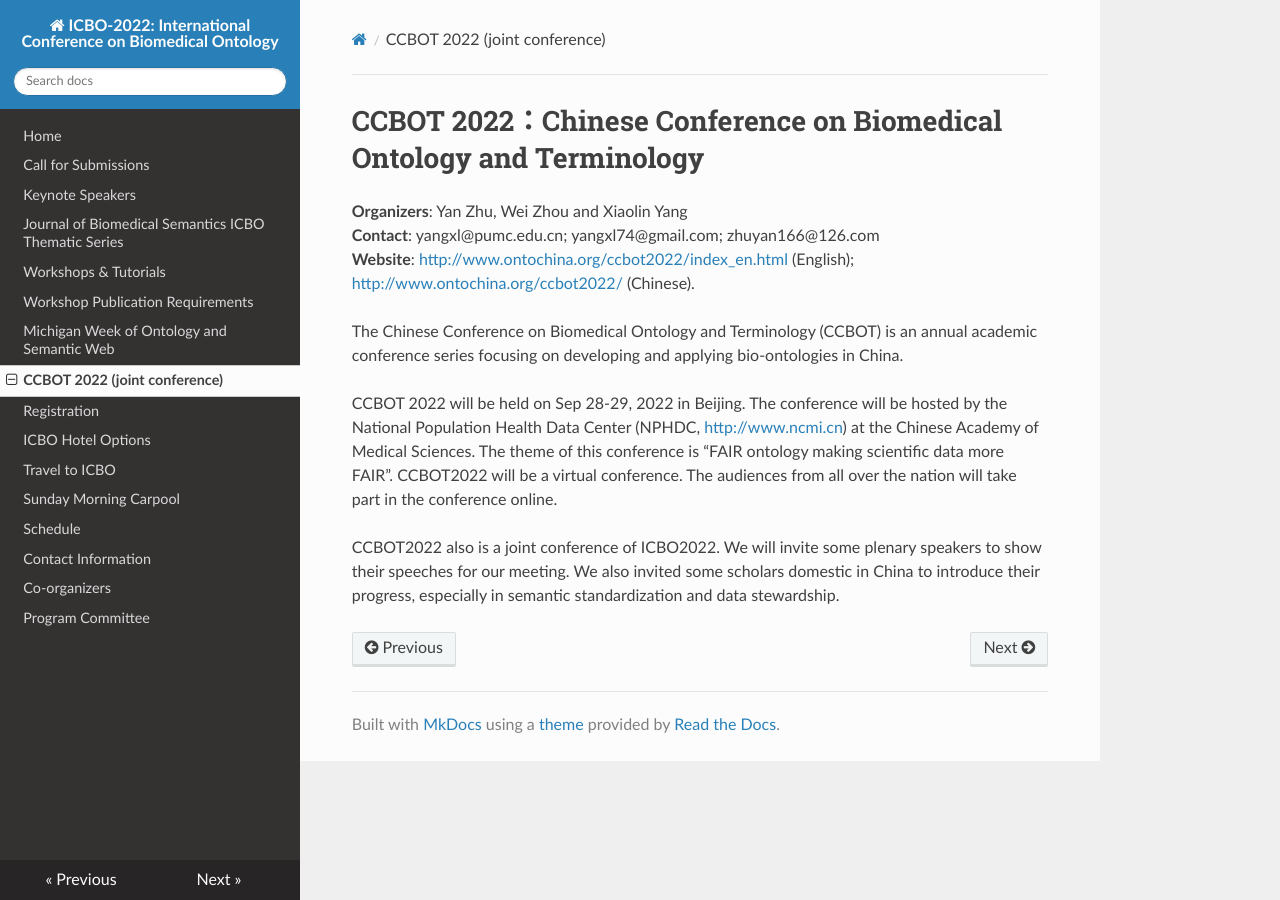
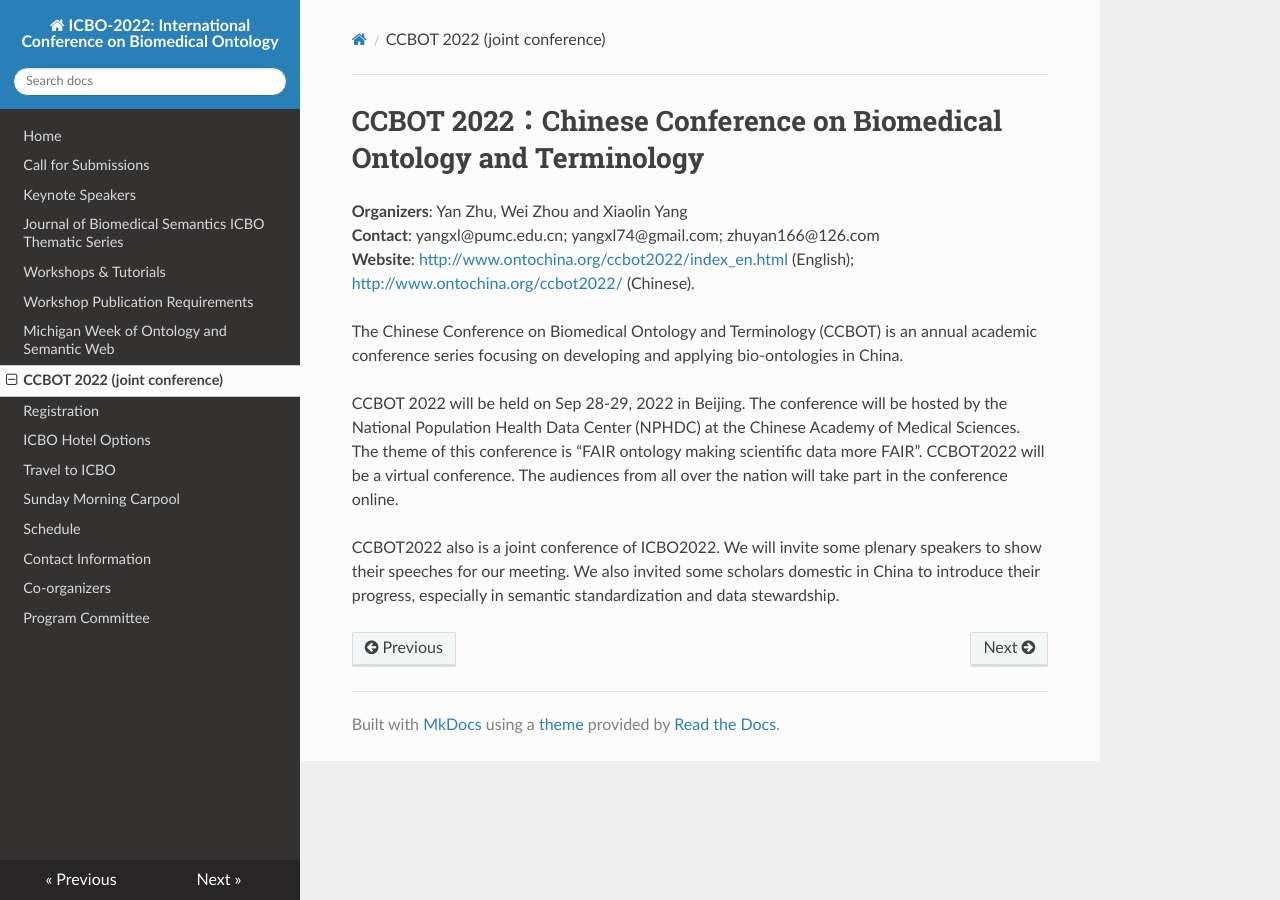
Before and after one commit to johnbeve/BFO-Organization, an MkDocs documentation site: the page built from docs/CCBOT2022.md, in a window 1280 px wide. Built offline with MkDocs 1.6.1, drawn with Linux system fonts in a browser that asks for light colours; nearby versions of some CDN libraries; some of the changed lines change nothing that is shown.

Commit message:
Update CCBOT2022.md

```diff
--- a/docs/CCBOT2022.md
+++ b/docs/CCBOT2022.md
@@ -6,6 +6,6 @@
 
 The Chinese Conference on Biomedical Ontology and Terminology (CCBOT) is an annual academic conference series focusing on developing and applying bio-ontologies in China.
 
-CCBOT 2022 will be held on Sep 28-29, 2022 in Beijing. The conference will be hosted by the National Population Health Data Center (NPHDC, [http://www.ncmi.cn](http://www.ncmi.cn)) at the Chinese Academy of Medical Sciences. The theme of this conference is “FAIR ontology making scientific data more FAIR”. CCBOT2022 will be a virtual conference. The audiences from all over the nation will take part in the conference online.
+CCBOT 2022 will be held on Sep 28-29, 2022 in Beijing. The conference will be hosted by the National Population Health Data Center (NPHDC) at the Chinese Academy of Medical Sciences. The theme of this conference is “FAIR ontology making scientific data more FAIR”. CCBOT2022 will be a virtual conference. The audiences from all over the nation will take part in the conference online.
 
 CCBOT2022 also is a joint conference of ICBO2022. We will invite some plenary speakers to show their speeches for our meeting. We also invited some scholars domestic in China to introduce their progress, especially in semantic standardization and data stewardship.
```
